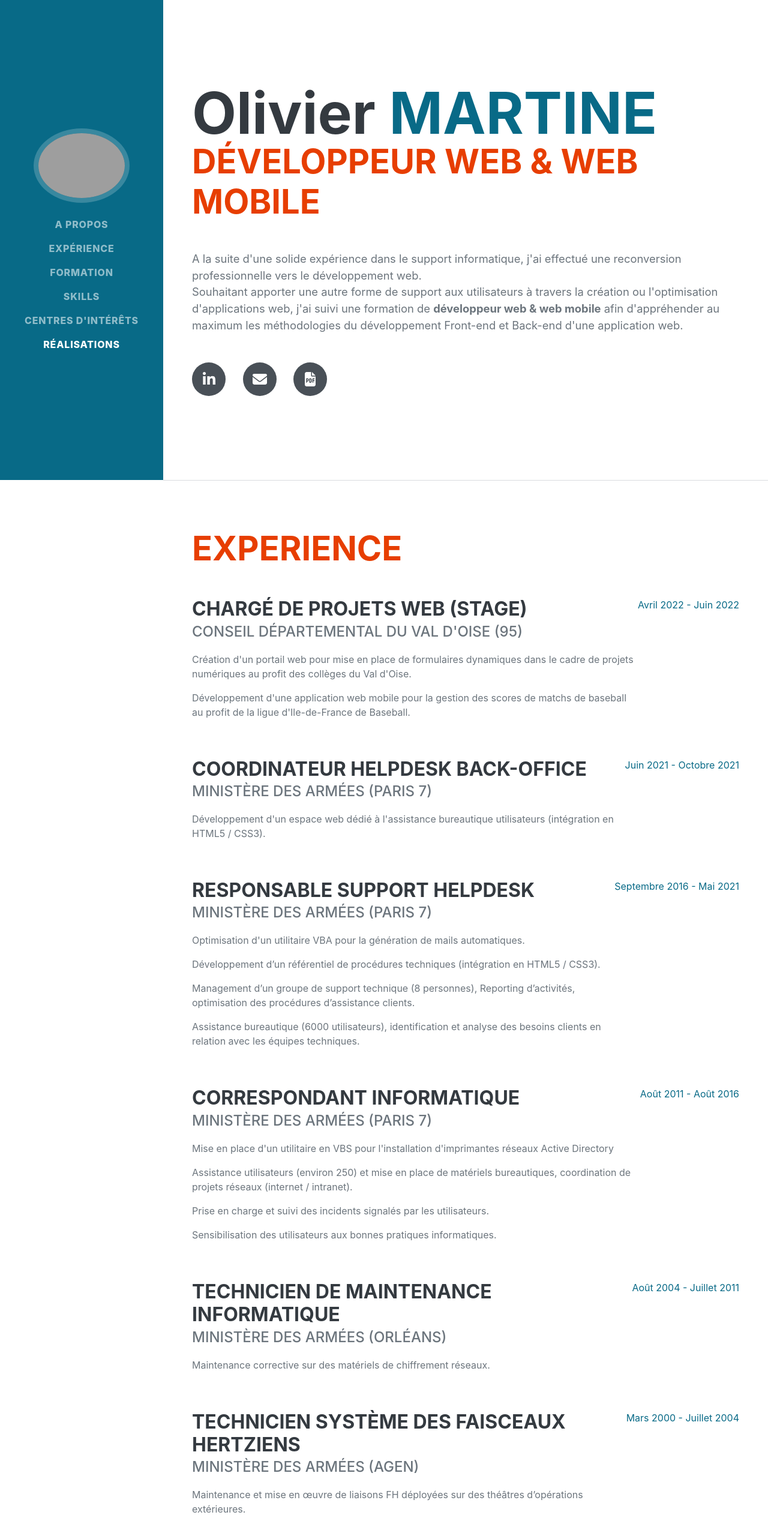
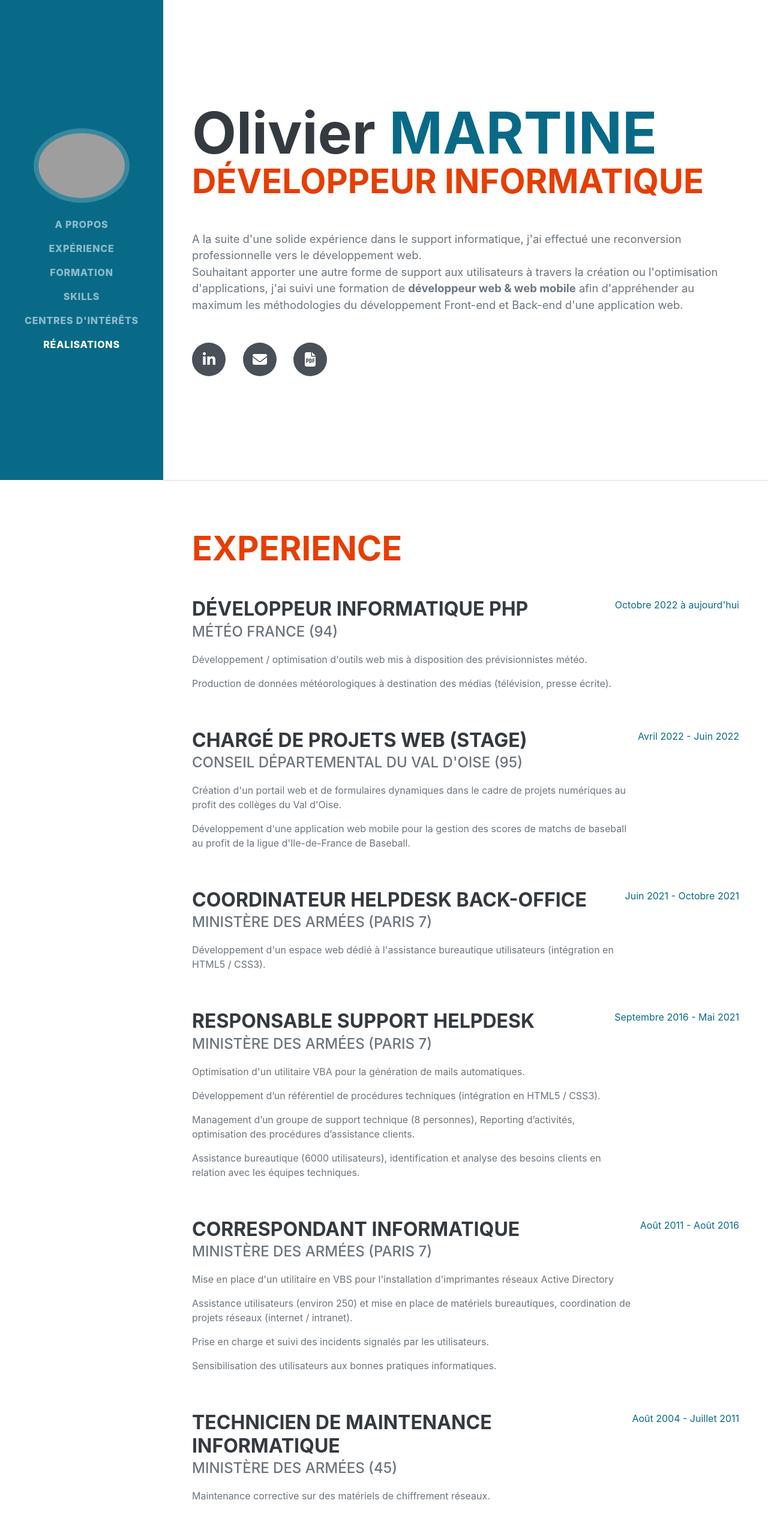
Before and after one commit to oliv971/Portfolio, a plain HTML site: page index.html in a window 1280 px wide. Shown: the top 2560 px of the page at 60% size. Drawn offline with nearby package versions, Linux system fonts and the light colour scheme; grey boxes are pictures that could not be loaded; a web font is replaced by a local one.

Commit message:
update job

```diff
--- a/index.html
+++ b/index.html
@@ -40,11 +40,10 @@
             <section class="resume-section" id="about">
                 <div class="resume-section-content">
                     <h1 class="mb-0 text-capitalize">
-                        Olivier
-                        <span class="text-primary">MARTINE</span>
+                        Olivier <span class="text-primary">MARTINE</span>
                     </h1>
                     <h2 class="mb-5 text-uppercase text-danger">
-                        Développeur web & web mobile
+                        Développeur informatique
                     </h2>
                     <!-- <div class="subheading mb-5">
                         3542 Berry Street · Cheyenne Wells, CO 80810 · (317) 585-8468 ·
@@ -53,7 +52,7 @@
                     <p class="lead mb-5">A la suite d'une solide expérience dans le support informatique, j'ai effectué une
                         reconversion professionnelle vers le <span>développement web</span>.<br>
                         Souhaitant apporter une autre forme de support aux utilisateurs à travers la création ou
-                        l'optimisation d'applications web, j'ai suivi une formation de <span class="fw-bold">développeur web & web mobile</span>
+                        l'optimisation d'applications, j'ai suivi une formation de <span class="fw-bold">développeur web & web mobile</span>
                         afin d'appréhender au maximum les méthodologies du développement Front-end et Back-end d'une application web.</p>
                     <div class="social-icons">
                         <a class="social-icon" href="https://www.linkedin.com/in/olivier-martine-9967a5197/" target="_blank"><i class="fab fa-linkedin-in"></i></a>
@@ -69,9 +68,18 @@
                     <h2 class="mb-5 text-danger">Experience</h2>
                     <div class="d-flex flex-column flex-md-row justify-content-between mb-5">
                         <div class="flex-grow-1">
+                            <h3 class="mb-0">Développeur informatique PHP</h3>
+                            <div class="subheading mb-3">Météo France (94)</div>
+                            <p>Développement / optimisation d'outils web mis à disposition des prévisionnistes météo.</p>
+                            <p>Production de données météorologiques à destination des médias (télévision, presse écrite).</p>
+                        </div>
+                        <div class="flex-shrink-0"><span class="text-primary">Octobre 2022 à aujourd'hui</span></div>
+                    </div>
+                    <div class="d-flex flex-column flex-md-row justify-content-between mb-5">
+                        <div class="flex-grow-1">
                             <h3 class="mb-0">Chargé de projets web (Stage)</h3>
                             <div class="subheading mb-3">Conseil Départemental du Val d'Oise (95)</div>
-                            <p>Création d'un portail web pour mise en place de formulaires dynamiques dans le cadre de projets numériques au profit des collèges du Val d'Oise.</p>
+                            <p>Création d'un portail web et de formulaires dynamiques dans le cadre de projets numériques au profit des collèges du Val d'Oise.</p>
                             <p>Développement d'une application web mobile pour la gestion des scores de matchs de baseball au profit de la ligue d'Ile-de-France de Baseball.</p>
                         </div>
                         <div class="flex-shrink-0"><span class="text-primary">Avril 2022 - Juin 2022</span></div>
@@ -109,7 +117,7 @@
                     <div class="d-flex flex-column flex-md-row justify-content-between mb-5">
                         <div class="flex-grow-1">
                             <h3 class="mb-0">Technicien de maintenance informatique</h3>
-                            <div class="subheading mb-3">Ministère des Armées (Orléans)</div>
+                            <div class="subheading mb-3">Ministère des Armées (45)</div>
                             <p>Maintenance corrective sur des matériels de chiffrement réseaux.</p>
                         </div>
                         <div class="flex-shrink-0"><span class="text-primary">Août 2004 - Juillet 2011</span></div>
@@ -117,7 +125,7 @@
                     <div class="d-flex flex-column flex-md-row justify-content-between">
                         <div class="flex-grow-1">
                             <h3 class="mb-0">Technicien système des faisceaux hertziens</h3>
-                            <div class="subheading mb-3">Ministère des Armées (Agen)</div>
+                            <div class="subheading mb-3">Ministère des Armées (47)</div>
                             <p>Maintenance et mise en œuvre de liaisons FH déployées sur des théâtres d’opérations extérieures.</p>
                         </div>
                         <div class="flex-shrink-0"><span class="text-primary">Mars 2000 - Juillet 2004</span></div>
@@ -131,12 +139,11 @@
                     <h2 class="mb-5 text-danger">Formation</h2>
                     <div class="d-flex flex-column flex-md-row justify-content-between mb-5">
                         <div class="flex-grow-1">
-                            <h3 class="mb-0">Agence Nationale pour la Formation Professionnelle des Adultes</h3>
+                            <h3 class="mb-0">Agence Nationale pour la Formation Professionnelle des Adultes (94)</h3>
                             <div class="subheading mb-3">Titre professionnel de niveau 5</div>
                             <div>Développement Web et Web Mobile (Front-end et Back-end)</div>
-                            <!-- <p>GPA: 3.23</p> -->
                         </div>
-                        <div class="flex-shrink-0"><span class="text-primary">Octobre 2021 - Juin 2022</span></div>
+                        <div class="flex-shrink-0"><span class="text-primary">Juin 2022</span></div>
                     </div>
                     <div class="d-flex flex-column flex-md-row justify-content-between mb-5">
                         <div class="flex-grow-1">
@@ -156,7 +163,7 @@
                     </div>
                     <div class="d-flex flex-column flex-md-row justify-content-between mb-5">
                         <div class="flex-grow-1">
-                            <h3 class="mb-0">Ministère des Armées (Orléans)</h3>
+                            <h3 class="mb-0">Ministère des Armées (45)</h3>
                             <div class="subheading mb-3">Brevet supérieur technicien de l'Armée de Terre</div>
                             <div>Emploi des systèmes et réseaux informatiques</div>
                         </div>
@@ -164,7 +171,7 @@
                     </div>
                     <div class="d-flex flex-column flex-md-row justify-content-between">
                         <div class="flex-grow-1">
-                            <h3 class="mb-0">Lycée de Baimbridge (Guadeloupe)</h3>
+                            <h3 class="mb-0">Lycée de Baimbridge (971)</h3>
                             <div class="subheading mb-3">Baccalauréat Sciences et Technologies Tertiaires</div>
                             <div>Comptabilité et gestion</div>
                         </div>
@@ -230,8 +237,8 @@
             <section class="resume-section" id="interests">
                 <div class="resume-section-content">
                     <h2 class="mb-5 text-danger">Centres d'intérêts</h2>
-                    <p>A part le développement web, j'ai également un intérêt pour les nouvelles technologies liées à l'environnement.</p>
-                    <p class="mb-0">Je suis aussi fan de cinéma, de séries TV, de sport et particulièrement de Basket NBA, de football et d'athlétisme.</p>
+                    <p>A part le développement web, j'ai aussi un intérêt pour les nouvelles technologies liées à l'environnement.</p>
+                    <p class="mb-0">Je suis également fan de cinéma, de séries TV, de sport et particulièrement de Basket NBA, de football et d'athlétisme.</p>
                 </div>
             </section>
             <hr class="m-0" />
```
Also changed, not shown: 2 other files.
